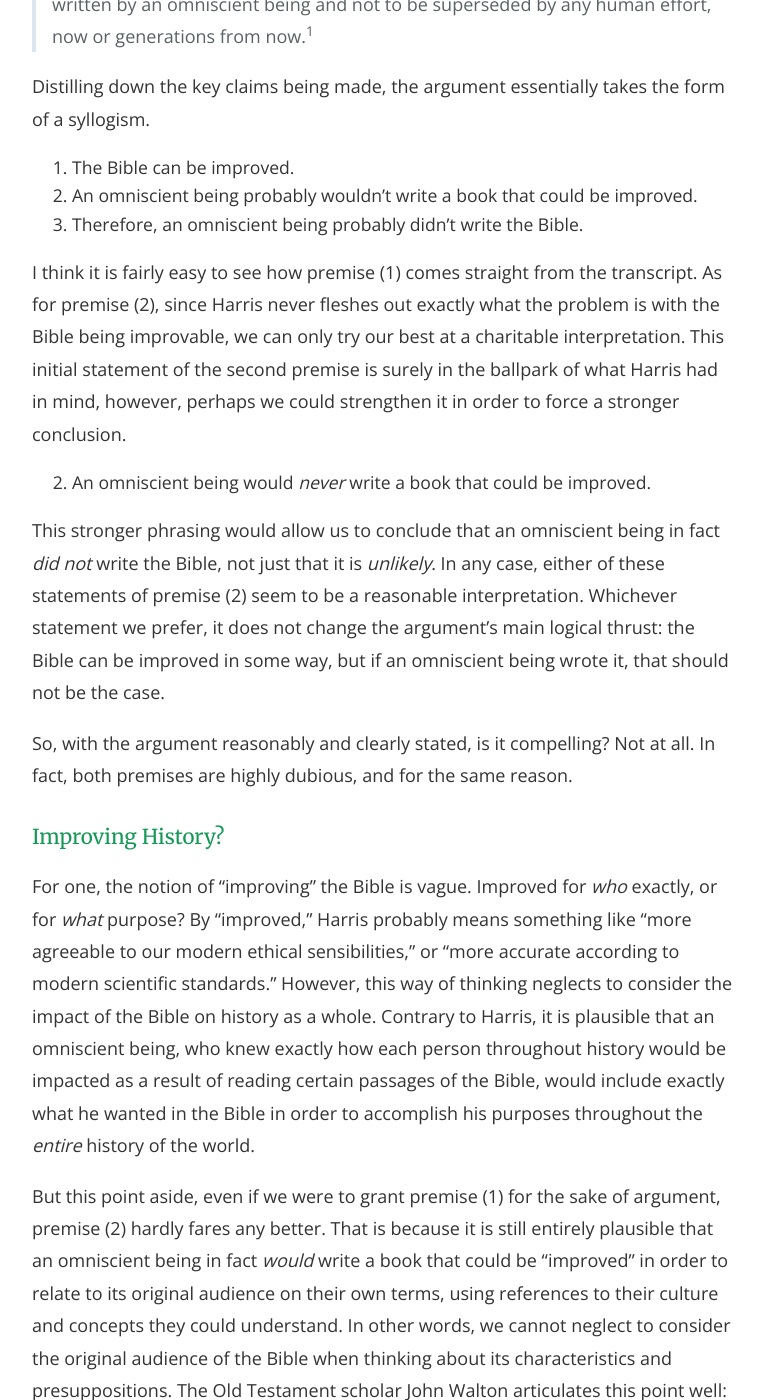
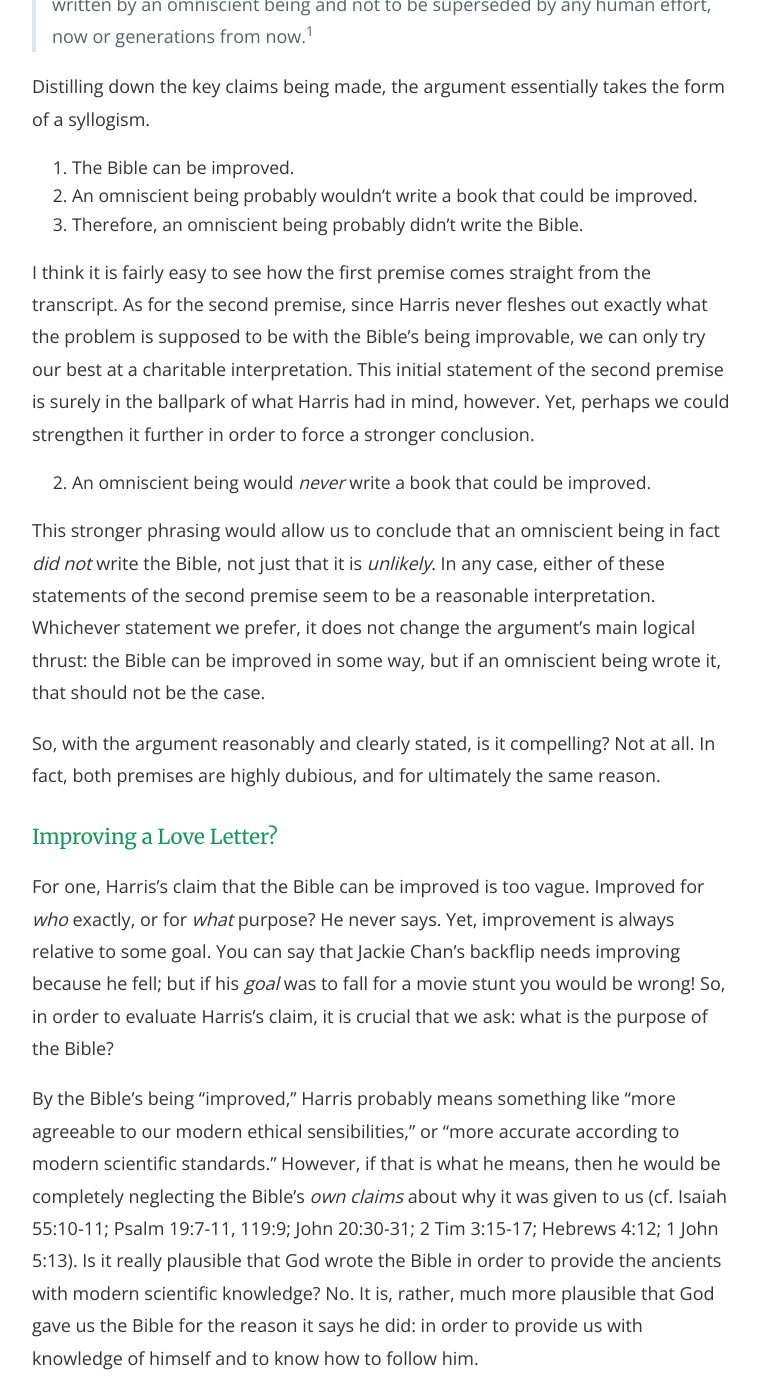
Before and after one commit to second-breakfast/second-breakfast.github.io, a Jekyll site: the page built from _posts/2019-01-09-sam-harris-bible.markdown, in a window 1280 px wide and 1400 px high, scrolled down 871 px. Shown: the whole window, without its empty margins (256-1019 px from the left). Built offline with Jekyll 4.4.1, drawn with Linux system fonts in a browser that asks for light colours; some of the changed text lies outside the part shown.

Commit message:
Update Sam Harris post

```diff
--- a/_posts/2019-01-09-sam-harris-bible.markdown
+++ b/_posts/2019-01-09-sam-harris-bible.markdown
@@ -19,25 +19,31 @@
 2. An omniscient being probably wouldn’t write a book that could be improved.
 3. Therefore, an omniscient being probably didn’t write the Bible.
 
-I think it is fairly easy to see how premise (1) comes straight from the transcript. As for premise (2), since Harris never fleshes out exactly what the problem is with the Bible being improvable, we can only try our best at a charitable interpretation. This initial statement of the second premise is surely in the ballpark of what Harris had in mind, however, perhaps we could strengthen it in order to force a stronger conclusion.
+I think it is fairly easy to see how the first premise comes straight from the transcript. As for the second premise, since Harris never fleshes out exactly what the problem is supposed to be with the Bible's being improvable, we can only try our best at a charitable interpretation. This initial statement of the second premise is surely in the ballpark of what Harris had in mind, however. Yet, perhaps we could strengthen it further in order to force a stronger conclusion.
 
 {:start="2"}
 2. An omniscient being would *never* write a book that could be improved.
 
-This stronger phrasing would allow us to conclude that an omniscient being in fact *did not* write the Bible, not just that it is *unlikely*. In any case, either of these statements of premise (2) seem to be a reasonable interpretation. Whichever statement we prefer, it does not change the argument’s main logical thrust: the Bible can be improved in some way, but if an omniscient being wrote it, that should not be the case.
+This stronger phrasing would allow us to conclude that an omniscient being in fact *did not* write the Bible, not just that it is *unlikely*. In any case, either of these statements of the second premise seem to be a reasonable interpretation. Whichever statement we prefer, it does not change the argument’s main logical thrust: the Bible can be improved in some way, but if an omniscient being wrote it, that should not be the case.
 
-So, with the argument reasonably and clearly stated, is it compelling? Not at all. In fact, both premises are highly dubious, and for the same reason.
+So, with the argument reasonably and clearly stated, is it compelling? Not at all. In fact, both premises are highly dubious, and for ultimately the same reason.
 
-### Improving History?
-For one, the notion of “improving” the Bible is vague. Improved for *who* exactly, or for *what* purpose? By “improved,” Harris probably means something like “more agreeable to our modern ethical sensibilities,” or “more accurate according to modern scientific standards.” However, this way of thinking neglects to consider the impact of the Bible on history as a whole. Contrary to Harris, it is plausible that an omniscient being, who knew exactly how each person throughout history would be impacted as a result of reading certain passages of the Bible, would include exactly what he wanted in the Bible in order to accomplish his purposes throughout the *entire* history of the world.
+### Improving a Love Letter?
+For one, Harris's claim that the Bible can be improved is too vague. Improved for *who* exactly, or for *what* purpose? He never says. Yet, improvement is always relative to some goal. You can say that Jackie Chan's backflip needs improving because he fell; but if his *goal* was to fall for a movie stunt you would be wrong! So, in order to evaluate Harris's claim, it is crucial that we ask: what is the purpose of the Bible?
 
-But this point aside, even if we were to grant premise (1) for the sake of argument, premise (2) hardly fares any better. That is because it is still entirely plausible that an omniscient being in fact *would* write a book that could be “improved” in order to relate to its original audience on their own terms, using references to their culture and concepts they could understand. In other words, we cannot neglect to consider the original audience of the Bible when thinking about its characteristics and presuppositions. The Old Testament scholar John Walton articulates this point well:
+By the Bible's being “improved,” Harris probably means something like “more agreeable to our modern ethical sensibilities,” or “more accurate according to modern scientific standards.” However, if that is what he means, then he would be completely neglecting the Bible's *own claims* about why it was given to us (cf. Isaiah 55:10-11; Psalm 19:7-11, 119:9; John 20:30-31; 2 Tim 3:15-17; Hebrews 4:12; 1 John 5:13). Is it really plausible that God wrote the Bible in order to provide the ancients with modern scientific knowledge? No. It is, rather, much more plausible that God gave us the Bible for the reason it says he did: in order to provide us with knowledge of himself and to know how to follow him.
+
+If that is the purpose of the Bible, then we must consider its impact on history *as a whole*. Contrary to Harris, it is plausible that an omniscient being, who knew exactly how each person throughout history would be impacted as a result of reading certain passages of the Bible, would include *exactly* what he wanted in the Bible in order to accomplish his purposes throughout the *entire* history of the world. So, the first premise of Harris's argument is simply not compelling; it amounts to nitpicking a love letter written to someone else in another period of history.
+
+But, even if we were to grant the first premise for the sake of argument, the second premise hardly fares any better. That is because it is still entirely plausible that an omniscient being in fact *would* write a book that could be “improved” in order to relate to its original audience on their own terms, using references to their culture and concepts they could understand. In other words, we cannot neglect to consider the original audience of the Bible when thinking about its characteristics and presuppositions. The Old Testament scholar John Walton articulates this point well:
 
 > God has accommodated himself to the world of ancient Israel to initiate that revelation. We therefore recognize that although the Bible is written for us (indeed, for everyone), it is not written to us. In its context, it is not communicated in our language; it is not addressed to our culture; it does not anticipate the questions about the world and its operations that stem from our modern situations and issues.<sup>2</sup>
 
-In short, why think that God only had us [modern](https://en.m.wikipedia.org/wiki/Presentism_(literary_and_historical_analysis)) folks in mind when he wrote the Bible? According to Christian thought, just as God revealed himself as Jesus in a particular period of history — which means he followed certain customs, wore certain clothes, and spoke certain languages — God also revealed the Bible into a particular period of history. If that is the case, then it is only natural that the medium of God’s communication would take on some of the characteristics of the period of history in which it was revealed. As the theologians of old put it, the Bible contains the words of God, in the words of men.
+According to Christian thought, just as the God of Israel revealed himself as Jesus in a particular period of history — which means he followed certain customs, wore certain clothes, and spoke certain languages — God also revealed the Bible into particular periods of history. But if that is the case, then it is only natural that the Bible would take on some of the characteristics and values of the period of history in which it was revealed. As the theologians of old put it, the Bible contains the words of God, in the words of men.
 
-In conclusion, Harris’ argument is unpersuasive because the notion of improving the Bible is not only vague, but also anachronistic. Harris also neglects to consider the possibility that an omniscient being might be ok writing a book that could be “improved” as long as it effectively communicated to his people and accomplished his purposes. Knowing that the words we have in Scripture today are the *very* words our omniscient God wanted us to have — no matter how they reached their final form, or who their original audience was — should cause Christians to rejoice with confidence.
+In conclusion, Harris’s argument against the Bible is unpersuasive. The first premise, that the Bible can be improved, is vague and only makes sense if one makes the assumption that the purpose of the Bible is to convey modern scientific knowledge or some other such nonsense. But if the purpose of the Bible is to help us know God, and it meets that purpose perfectly (it seems to do a pretty good job), then the claim that the Bible can be improved loses all force. Similarly, even if the first premise were true, the second premise, that an omniscient being would (never) write a book that could be improved, also fails. Especially given our discussion of the purpose of the Bible, it is entirely plausible that an omniscient being would *want* to write book that could be “improved” in order to more effectively communicate to his people on their level, and help them to know him better.
+
+Reflecting on the fact that the words we have in the Bible today are plausibly the *very* words our omniscient God wanted us to have — he knew how they would reach their final form, regardless of who their original audience was — should cause Christians to rejoice with confidence.
 
 ### Notes
 <sup>1</sup> The link to the video for this transcript is [here](https://youtu.be/bdUC8nRVyYY?t=1962). See also a similar argument he makes [elsewhere](https://www.youtube.com/watch?v=8zV3vIXZ-1Y).
```
Also changed, not shown: other parts of _posts/2019-01-09-sam-harris-bible.markdown (+2 -2 lines).
